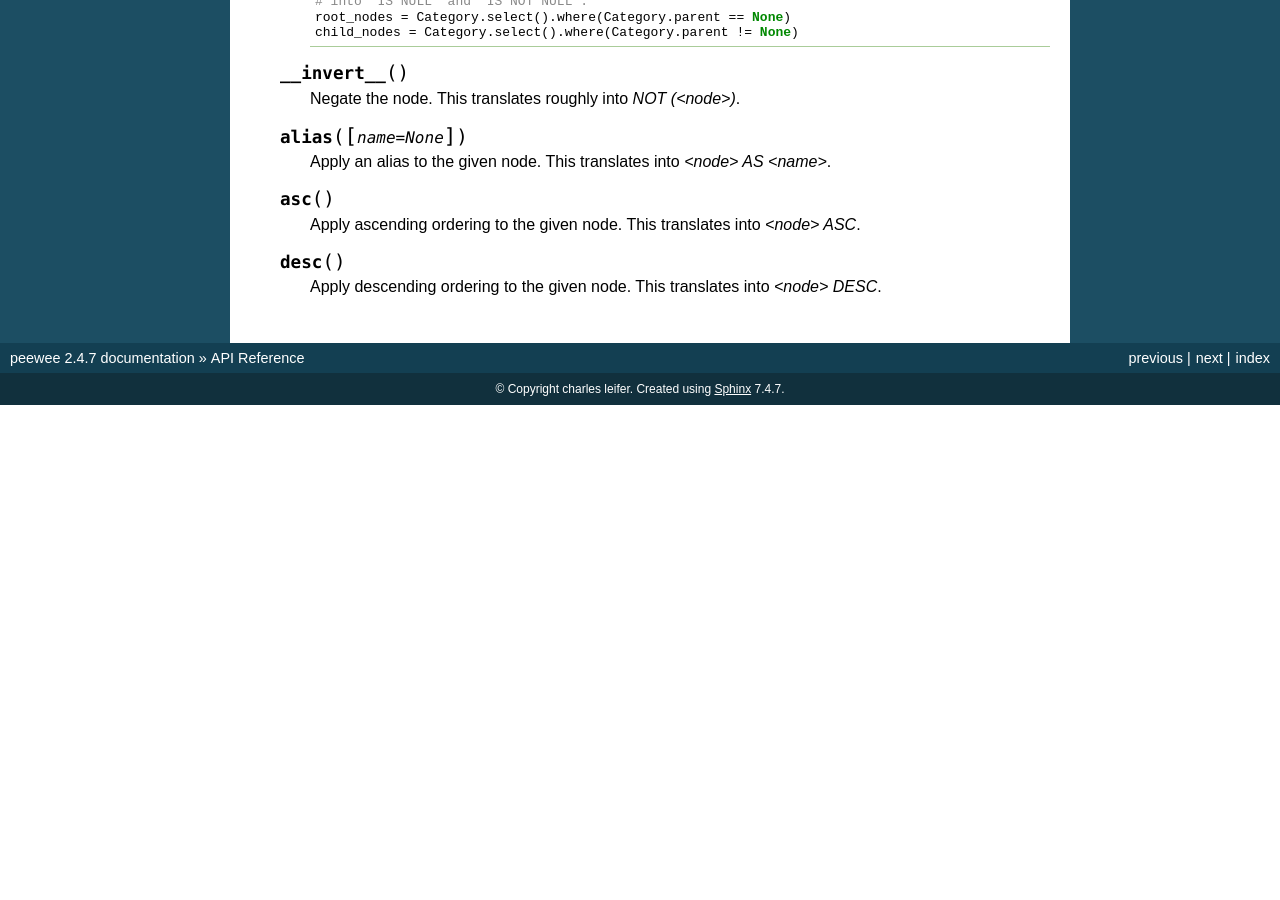
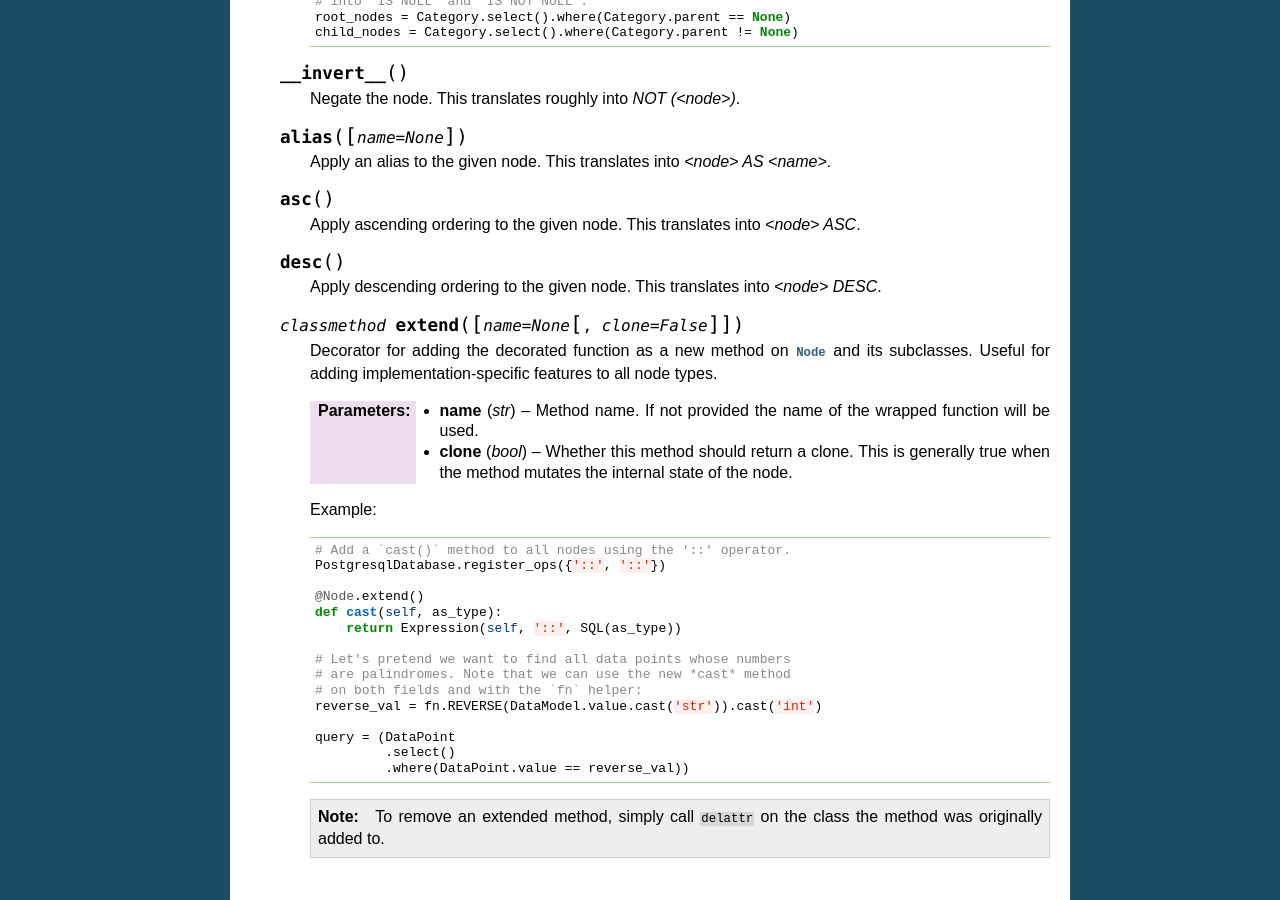
Before and after one commit to coleifer/peewee, a Sphinx documentation site: the page built from docs/peewee/api.rst, in a window 1280 px wide and 900 px high, scrolled down 38689 px. Built offline with Sphinx 7.4.7, drawn with Linux system fonts in a browser that asks for light colours; pages that are not in the unit, such as notebooks, are missing from menus; before the commit the page ends 39094 px from its top, so only the background shows below that.

Commit message:
Adding some fun new ways to cast values and extend nodes.

```diff
--- a/docs/peewee/api.rst
+++ b/docs/peewee/api.rst
@@ -2426,3 +2426,32 @@ Misc
     .. py:method:: desc()
 
         Apply descending ordering to the given node. This translates into *<node> DESC*.
+
+    .. py:classmethod:: extend([name=None[, clone=False]])
+
+        Decorator for adding the decorated function as a new method on :py:class:`Node` and its subclasses. Useful for adding implementation-specific features to all node types.
+
+        :param str name: Method name. If not provided the name of the wrapped function will be used.
+        :param bool clone: Whether this method should return a clone. This is generally true when the method mutates the internal state of the node.
+
+        Example:
+
+        .. code-block:: python
+
+            # Add a `cast()` method to all nodes using the '::' operator.
+            PostgresqlDatabase.register_ops({'::', '::'})
+
+            @Node.extend()
+            def cast(self, as_type):
+                return Expression(self, '::', SQL(as_type))
+
+            # Let's pretend we want to find all data points whose numbers
+            # are palindromes. Note that we can use the new *cast* method
+            # on both fields and with the `fn` helper:
+            reverse_val = fn.REVERSE(DataModel.value.cast('str')).cast('int')
+
+            query = (DataPoint
+                     .select()
+                     .where(DataPoint.value == reverse_val))
+
+        .. note:: To remove an extended method, simply call ``delattr`` on the class the method was originally added to.
--- a/tests.py
+++ b/tests.py
@@ -1,6 +1,7 @@
 import sys
 import unittest
 
+from playhouse.tests.test_apis import *
 from playhouse.tests.test_compound_queries import *
 from playhouse.tests.test_database import *
 from playhouse.tests.test_fields import *
```
Also changed, not shown: docs/peewee/playhouse.rst (+20 -0 lines), peewee.py (+10 -0 lines), 5 other files.
